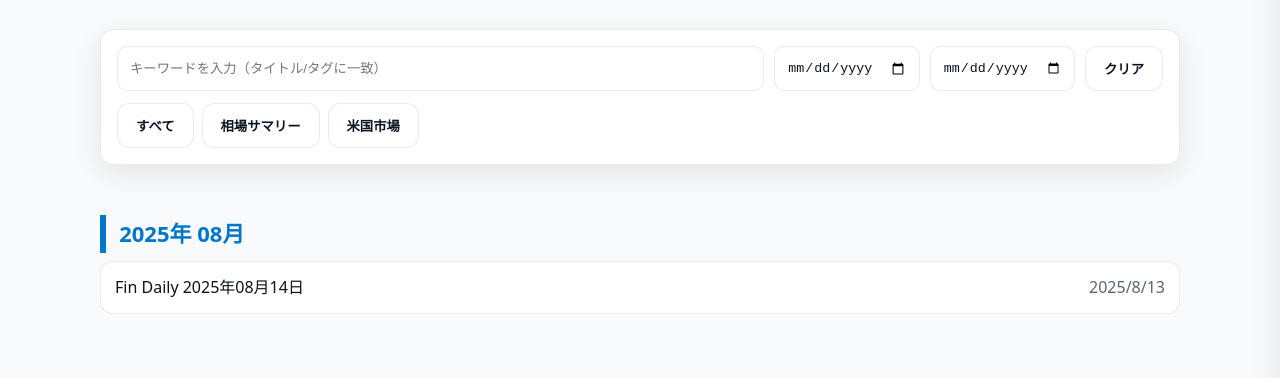
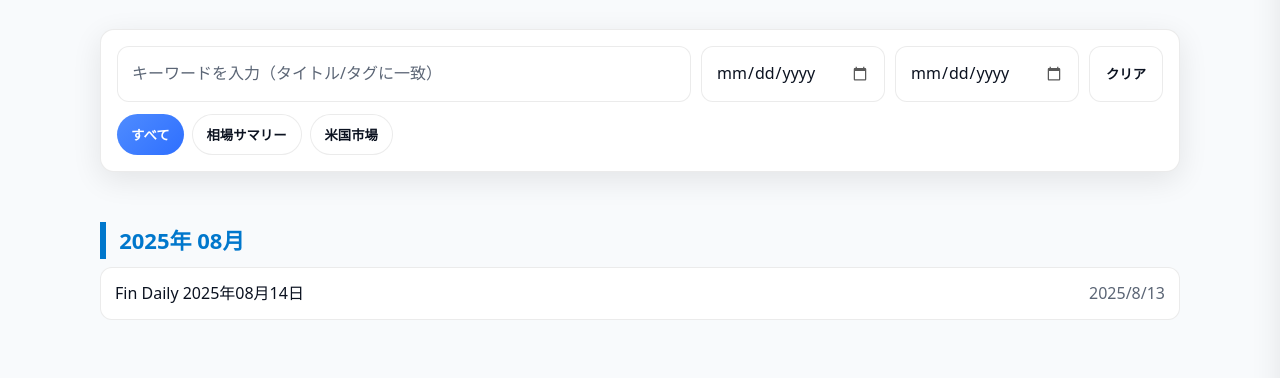
Before and after one commit to Fin-Daily/Fin-Daily, a plain HTML site: page archive.html in a window 1280 px wide. Shown: the part 146-524 px from the top of the page. Drawn offline with Linux system fonts and the light colour scheme.

Commit message:
fix archive

```diff
--- a/archive.html
+++ b/archive.html
@@ -53,16 +53,19 @@
 
     <!-- フィルタUI -->
     <section class="latest" style="padding:16px 0;">
-        <div class="latest-card" style="display:grid; gap:12px;">
+        <!-- ここに filter-card を付与 -->
+        <div class="latest-card filter-card">
             <div class="input-row">
-            <input id="q" class="input-base" type="search"
-                    placeholder="キーワードを入力（タイトル/タグに一致）"
-                    style="flex:1 1 260px; min-width:220px;" />
-            <input id="from" class="input-base" type="date" />
-            <input id="to"   class="input-base" type="date" />
-            <button id="clear" class="btn">クリア</button>
+                <input id="q"    class="input input--search" type="search"
+                        placeholder="キーワードを入力（タイトル/タグに一致）" />
+                <input id="from" class="input input--date"   type="date" />
+                <input id="to"   class="input input--date"   type="date" />
+
+                <!-- 既存のボタンに見た目クラスだけ追加 -->
+                <button id="clear" class="btn btn--soft">クリア</button>
             </div>
-            <div id="tagbar" style="display:flex; gap:8px; flex-wrap:wrap;"></div>
+
+            <div id="tagbar"></div>
         </div>
     </section>
 
--- a/assets/css/style_lp.css
+++ b/assets/css/style_lp.css
@@ -316,3 +316,91 @@ a:hover{ opacity:.9; }
 }
 
 .input-row{ display:flex; gap:10px; flex-wrap:wrap; }
+
+/* ========== Archive filter polish ========== */
+
+/* 枠カード */
+.filter-card {
+  background: var(--card);
+  border: 1px solid var(--border);
+  border-radius: 14px;
+  box-shadow: var(--shadow);
+  padding: 16px;
+  display: grid;
+  gap: 12px;
+}
+
+/* 行レイアウト */
+.input-row { display: flex; gap: 10px; flex-wrap: wrap; }
+
+/* ベース入力 */
+.input {
+  appearance: none;
+  background: var(--bg-soft);
+  color: var(--text);
+  border: 1px solid var(--border);
+  border-radius: 12px;
+  padding: 12px 14px;
+  line-height: 1;
+  font: inherit;
+  min-height: 44px;
+  transition: border-color .15s ease, box-shadow .15s ease, background .15s ease;
+}
+.input::placeholder { color: var(--muted); }
+.input:focus {
+  outline: none;
+  border-color: color-mix(in oklab, var(--brand) 50%, var(--border));
+  box-shadow: 0 0 0 3px color-mix(in oklab, var(--brand) 20%, transparent);
+}
+
+/* 検索枠を少し広めに */
+.input--search { flex: 1 1 260px; min-width: 240px; }
+
+/* 日付入力を揃えて、カレンダーアイコンもトーン合わせ */
+.input--date { width: 11.5rem; } /* お好みで */
+.input[type="date"]::-webkit-calendar-picker-indicator {
+  filter: opacity(.65);
+}
+
+/* クリアボタンはソフト外観 */
+.btn--soft {
+  background: var(--bg-soft);
+  color: var(--text);
+  border: 1px solid var(--border);
+  border-radius: 12px;
+  padding: 12px 16px;
+}
+
+/* タグのチップ風ボタン */
+#tagbar { display: flex; gap: 8px; flex-wrap: wrap; }
+#tagbar .btn {
+  background: var(--bg-soft);
+  color: var(--text);
+  border: 1px solid var(--border);
+  border-radius: 999px;
+  padding: 10px 14px;
+  font-weight: 600;
+}
+#tagbar .btn:hover { filter: saturate(110%); }
+#tagbar .btn[aria-pressed="true"]{
+  background: linear-gradient(135deg, var(--brand), var(--brand-strong));
+  border: 0;
+  color: #fff;
+}
+
+/* 一覧カードの見た目を統一（JSはそのまま） */
+.archive-item {
+  background: var(--bg-soft);
+  border: 1px solid var(--border);
+  border-radius: 12px;
+  padding: 12px 14px;
+  display: grid;
+  grid-template-columns: 1fr auto;
+  align-items: center;
+  gap: 12px;
+}
+
+/* モバイル余白調整 */
+@media (max-width: 560px){
+  .input--date { width: 9.5rem; }
+}
```
